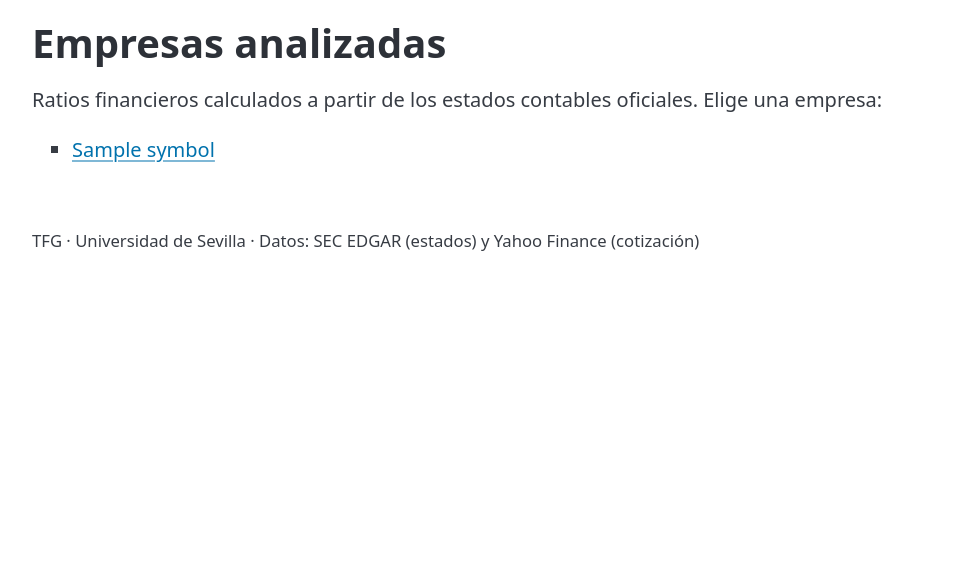
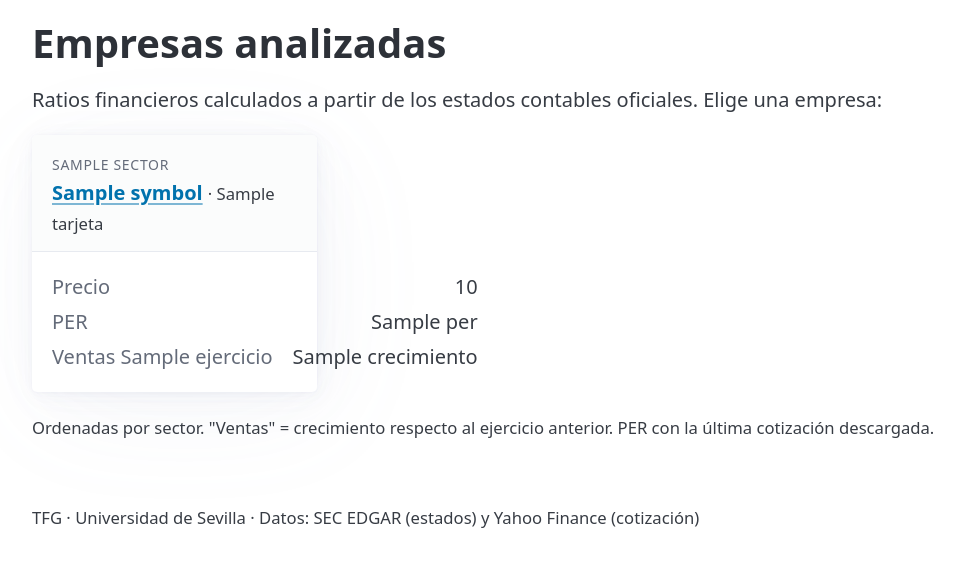
Before and after one commit to Carlinhus23/ai-financial-analyst-lab, a Django app: template web/templates/web/inicio.html in a window 1280 px wide. Shown: the part 110-677 px from the top of the page, without its empty margins (8-972 px from the left). Run offline with Django 5.2, Linux system fonts and the light colour scheme; the template is opened without the code that fills it: most values are stand-ins (such as "Sample title", 1, 10 or a date in 2020); some libraries are stand-ins or nearby versions.

Commit message:
Show the home page as a grid of company cards with key figures

```diff
--- a/src/pipeline.py
+++ b/src/pipeline.py
@@ -108,6 +108,10 @@ def obtener_comparacion(ruta_db=RUTA_DB):
         # El mismo PER que obtener_perfil: el beneficio ya está en la fila.
         capitalizacion = perfil.get("market_cap", float("nan"))
         fila["per"] = calcular_per(capitalizacion, fila["net_income"])
+        # Para las tarjetas de la portada.
+        fila["nombre"] = perfil.get("company_name") or fila["symbol"]
+        fila["precio"] = perfil.get("price", float("nan"))
+        fila["moneda"] = perfil.get("currency") or ""
         filas.append(fila)
 
     return sorted(filas, key=lambda fila: fila["sector"])
--- a/web/templates/web/base.html
+++ b/web/templates/web/base.html
@@ -8,6 +8,13 @@
   <style>
     td { text-align: right; font-variant-numeric: tabular-nums; }
     .tabla { overflow-x: auto; }
+    /* Portada: tarjetas en rejilla que se adaptan al ancho de la pantalla. */
+    .tarjetas { display: grid; grid-template-columns: repeat(auto-fill, minmax(250px, 1fr)); gap: 1rem; margin-bottom: 1rem; }
+    .tarjetas article { margin: 0; }
+    .tarjetas header small:first-child { color: var(--pico-muted-color); text-transform: uppercase; font-size: 0.7rem; letter-spacing: 0.05em; }
+    .tarjetas dl { display: grid; grid-template-columns: 1fr auto; gap: 0.25rem 1rem; margin: 0; }
+    .tarjetas dt { font-weight: normal; color: var(--pico-muted-color); white-space: nowrap; }
+    .tarjetas dd { margin: 0; text-align: right; white-space: nowrap; font-variant-numeric: tabular-nums; }
   </style>
 </head>
 <body>
--- a/web/templates/web/inicio.html
+++ b/web/templates/web/inicio.html
@@ -3,12 +3,24 @@
 {% block contenido %}
   <h1>Empresas analizadas</h1>
   <p>Ratios financieros calculados a partir de los estados contables oficiales. Elige una empresa:</p>
-  {% if empresas %}
-    <ul>
-      {% for symbol in empresas %}
-        <li><a href="{% url 'empresa' symbol %}">{{ symbol }}</a></li>
+  {% if tarjetas %}
+    <div class="tarjetas">
+      {% for t in tarjetas %}
+        <article>
+          <header>
+            <small>{{ t.sector }}</small><br>
+            <a href="{% url 'empresa' t.symbol %}"><strong>{{ t.symbol }}</strong></a>
+            <small>· {{ t.nombre }}</small>
+          </header>
+          <dl>
+            <dt>Precio</dt><dd>{{ t.precio }}</dd>
+            <dt>PER</dt><dd>{{ t.per }}</dd>
+            <dt>Ventas {{ t.ejercicio }}</dt><dd>{{ t.crecimiento }}</dd>
+          </dl>
+        </article>
       {% endfor %}
-    </ul>
+    </div>
+    <p><small>Ordenadas por sector. "Ventas" = crecimiento respecto al ejercicio anterior. PER con la última cotización descargada.</small></p>
   {% else %}
     <p>Todavía no hay datos. Ejecuta <code>python main.py</code> para descargarlos.</p>
   {% endif %}
```
Also changed, not shown: LABORATORIO.md (+17 -0 lines), tests/test_web.py (+9 -0 lines), web/views.py (+16 -1 lines).
